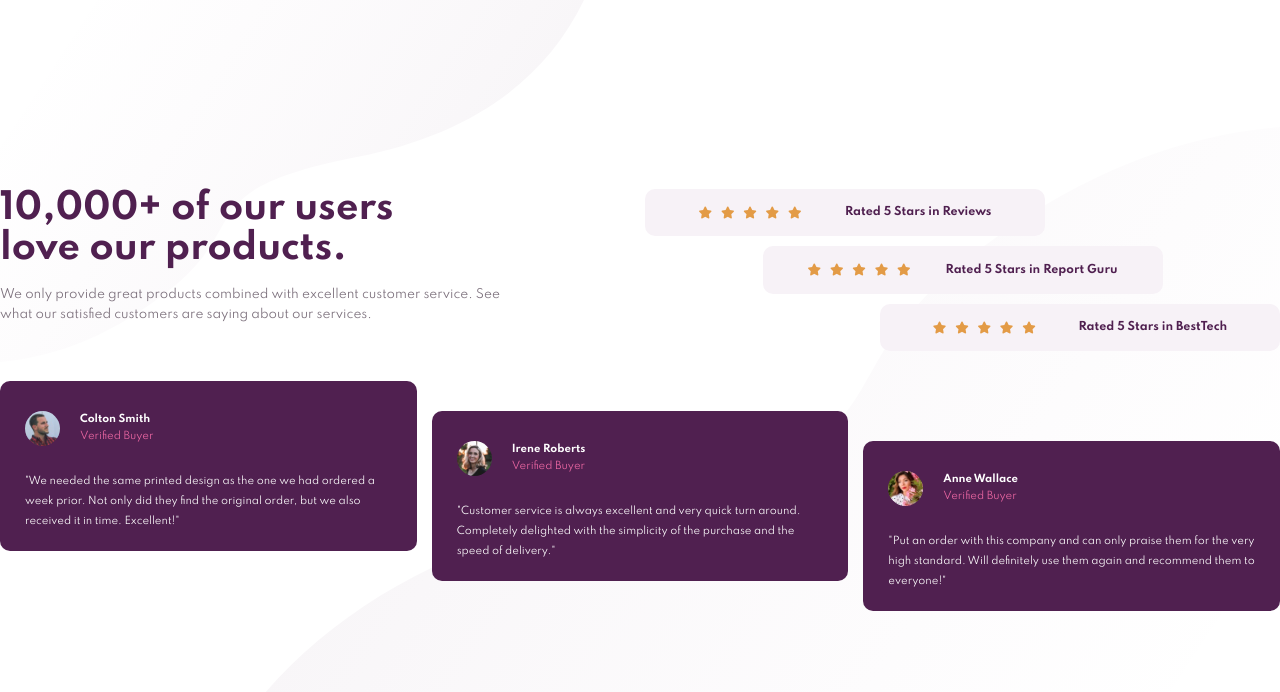
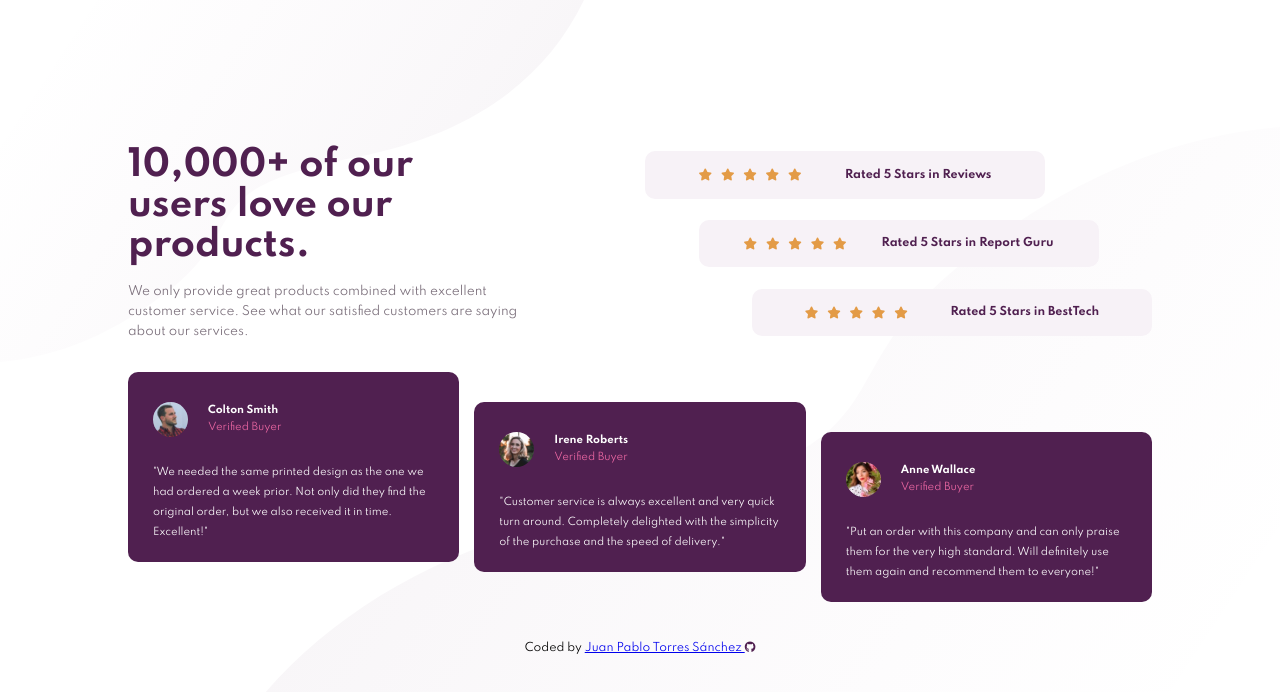
Before and after one commit to juanptsanchez/social-section, a plain HTML site: page index.html in a window 1280 px wide. Drawn offline with Linux system fonts and the light colour scheme.

Commit message:
Update index.html

```diff
--- a/index.html
+++ b/index.html
@@ -1,9 +1,21 @@
 <!DOCTYPE html>
 <html lang="en">
+
   <head>
     <meta charset="UTF-8">
     <meta name="viewport" content="width=device-width, initial-scale=1.0">
     <title>Social Section</title>
+
+    <!-- FONTS -->
+    <link rel="preconnect" href="https://fonts.googleapis.com">
+    <link rel="preconnect" href="https://fonts.gstatic.com" crossorigin>
+    <link href="https://fonts.googleapis.com/css2?family=Spartan:wght@400;500;700&display=swap" rel="stylesheet">
+
+    <!-- FAVICON -->
+    <link rel="icon" type="image/png" sizes="32x32" href="images/favicon-32x32.png">
+
+    <!-- FONTAWESOME -->
+    <script src="https://kit.fontawesome.com/5179a5d3be.js" crossorigin="anonymous"></script>
 
     <!-- CSS -->
     <link rel="stylesheet" href="css/normalize.css">
@@ -11,33 +23,17 @@
 
     <!-- RESPONSIVE CSS -->
     <link rel="stylesheet" href="css/desktop.css" media="screen and (min-width: 1025px)" type="text/css">
-
-    <!-- FONTS -->
-    <link rel="preconnect" href="https://fonts.googleapis.com">
-    <link rel="preconnect" href="https://fonts.gstatic.com" crossorigin>
-    <link href="https://fonts.googleapis.com/css2?family=Spartan:wght@400;500;700&display=swap" rel="stylesheet">
-
-    <!-- FAVICON -->
-    <link rel="icon" type="image/png" sizes="32x32" href="./images/favicon-32x32.png">
-
-    <!-- FONTAWESOME -->
-    <script src="https://kit.fontawesome.com/5179a5d3be.js" crossorigin="anonymous"></script>
-
   </head>
 
   <body>
-
-    <main>
-
+    <main class="container">
       <div class="main--grid">
-
         <header class="site__header">
           <h1>10,000+ of our users love our products.</h1>
           <p>We only provide great products combined with excellent customer service. See what our satisfied customers are saying about our services.</p>
         </header>
 
         <section class="score__general--grid">
-
           <div class="score__card score1 container">
             <div class="score__stars">
               <i class="fas fa-star"></i>
@@ -78,11 +74,9 @@
               <p>Rated 5 Stars in BestTech</p>
             </div>
           </div>
-
         </section>
 
         <section class="profile__cards--grid container">
-
           <div class="profile__card card1">
             <div class="profile__head">
               <img src="images/image-colton.jpg" alt="Colton Smith profile image">
@@ -115,12 +109,14 @@
             </div>
             <p class="profile__txt">"Put an order with this company and can only praise them for the very high standard. Will definitely use them again and recommend them to everyone!"</p>
           </div>
-
         </section>
-
       </div>
-
     </main>
 
+    <footer class="container">
+      <p class="attribution">
+        Coded by <a href="https://github.com/juanptsanchez" target="_blank" rel="noreferrer">Juan Pablo Torres Sánchez <i class="fab fa-github"></i></a>
+      </p>
+    </footer>
   </body>
 </html>
```
